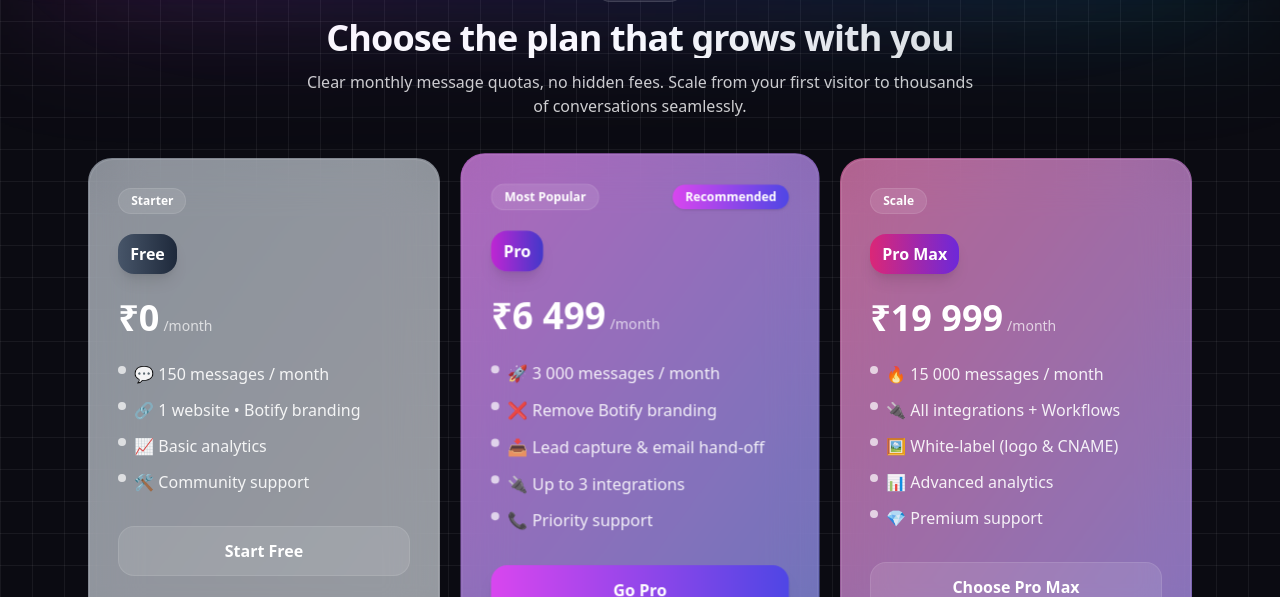
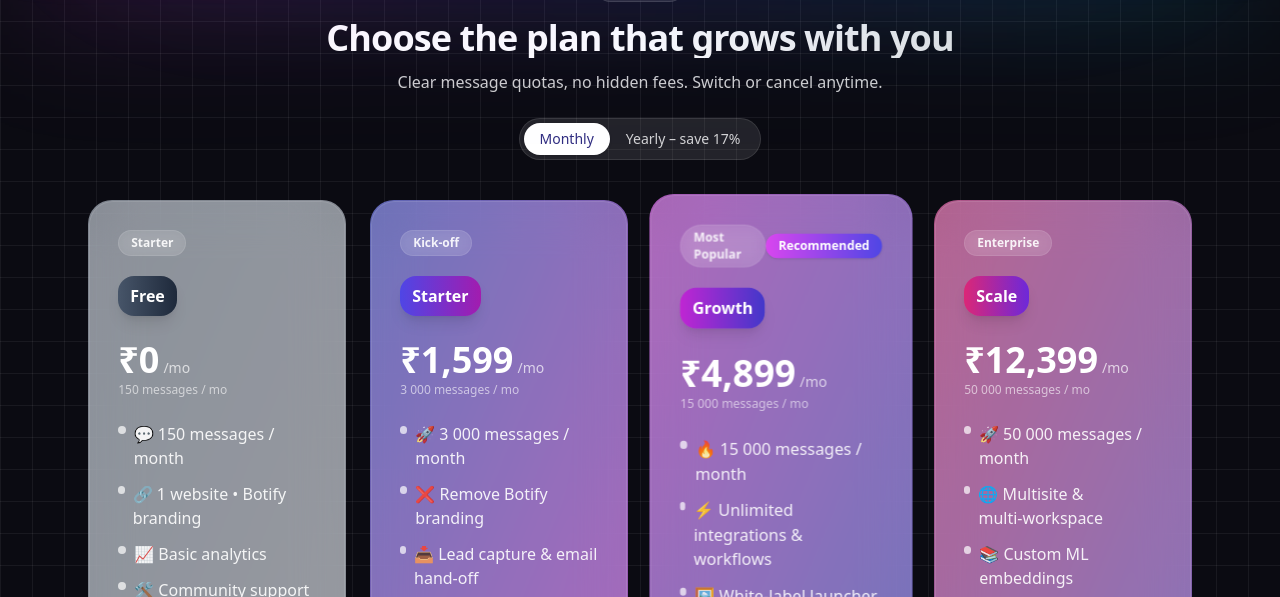
Before and after one commit to Gautam2117/AI-Chatbot-SAAS, a React (Vite) app: page /pricing in a window 1280 px wide. Shown: the part 203-800 px from the top of the page. Built offline with nearby package versions, Linux system fonts and the light colour scheme; no server answers.

Commit message:
Made minor changes

```diff
--- a/src/components/ChatTester.jsx
+++ b/src/components/ChatTester.jsx
@@ -61,7 +61,7 @@
   const [loading,       setLoading]       = useState(false);
 
   /* company workspace we attach the subscription to */
-  const [companyId,     setCompanyId]     = useState(null); // ← NEW
+  const [companyId,     setCompanyId]     = useState(null);
 
   /* usage / quota */
   const [messagesUsed,  setMessagesUsed]  = useState(0);
@@ -106,13 +106,12 @@
         const d = snap.data() || {};
 
         /* monthly counter */
-        const used = d.messagesUsedMonth || 0;
-        setMessagesUsed(used);
+        setMessagesUsed(d.messagesUsedMonth || 0);
 
         /* tier & caps */
-        const curTier       = d.tier || "free";
+        const curTier = d.tier || "free";
         setTier(curTier);
-        const caps          = { free: 150, pro: 3000, pro_max: 15000 };
+        const caps = { free: 150, starter: 3000, growth: 15000, scale: 50000 };
         setMonthlyLimit(caps[curTier] ?? 150);
 
         /* expiry warning */
@@ -134,9 +133,7 @@
       );
     })();
 
-    return () => {
-      unsubUsage?.(); unsubFaqs?.();
-    };
+    return () => { unsubUsage?.(); unsubFaqs?.(); };
   }, [user?.uid]);
 
   /* ─────────── derived values ─────────── */
@@ -151,8 +148,9 @@
   useEffect(() => { if (nearLimit || overLimit) setShowPricing(true); }, [nearLimit, overLimit]);
 
   /* ─────────── chat helpers ─────────── */
-  const pushUser      = (txt)  => setMessages((m) => [...m, { role: "user",      content: txt }]);
-  const pushAssistant = (txt)  =>
+  const pushUser      = (txt) =>
+    setMessages((m) => [...m, { role: "user",      content: txt }]);
+  const pushAssistant = (txt) =>
     setMessages((m) => {
       const clone = [...m];
       if (!clone.length || clone[clone.length - 1].role !== "assistant")
@@ -163,17 +161,17 @@
 
   /* ─────────── send question ─────────── */
   const ask = async () => {
-    if (!user?.uid)                   return alert("🔒 Please log in.");
-    if (!userQ.trim() || overLimit)   return;
+    if (!user?.uid)                 return alert("🔒 Please log in.");
+    if (!userQ.trim() || overLimit) return;
 
     setLoading(true); pushUser(userQ);
     const q = userQ; setUserQ("");
 
     try {
       const res = await fetch(`${BASE_URL}/api/chat`, {
-        method: "POST",
+        method:  "POST",
         headers: { "Content-Type": "application/json", "x-user-id": user.uid },
-        body: JSON.stringify({ question: q, faqs }),
+        body:    JSON.stringify({ question: q, faqs }),
       });
 
       if (!res.ok) {
@@ -193,12 +191,10 @@
     } catch (e) {
       console.error(e);
       pushAssistant("❌ Failed to fetch response");
-    } finally {
-      setLoading(false);
-    }
+    } finally { setLoading(false); }
   };
 
-  /* ─────────── checkout (flow uses /api/billing/subscribe) ─────────── */
+  /* ─────────── checkout (uses /api/billing/subscribe) ─────────── */
   const openCheckout = async (planKey) => {
     if (!user?.uid) return alert("🔒 Please log in.");
 
@@ -206,19 +202,20 @@
       const { data } = await axios.post(`${BASE_URL}/api/billing/subscribe`, {
         planKey,
         userId:   user.uid,
-        companyId,                                 // 👈 now supplied
+        companyId,
         customer: { name: user.displayName, email: user.email },
       });
 
       const launch = () => {
         const rzp = new window.Razorpay({
-          key: data.checkout.key,
-          subscription_id: data.checkout.subscription_id,
-          customer_id:     data.checkout.customer_id,
-          notes:           data.checkout.notes,
-          theme: { color: "#6d28d9" },
+          key:            data.checkout.key,
+          subscription_id:data.checkout.subscription_id,
+          customer_id:    data.checkout.customer_id,
+          notes:          data.checkout.notes,
+          theme:          { color: "#6d28d9" },
           handler: () => {
-            alert("✅ Subscription started!"); setShowPricing(false);
+            alert("✅ Subscription started!");
+            setShowPricing(false);
           },
         });
         rzp.open();
@@ -226,8 +223,9 @@
 
       if (!window.Razorpay) {
         const s = document.createElement("script");
-        s.src = "https://checkout.razorpay.com/v1/checkout.js";
-        s.onload = launch; s.onerror = () => alert("❌ Unable to load Razorpay");
+        s.src   = "https://checkout.razorpay.com/v1/checkout.js";
+        s.onload= launch;
+        s.onerror= () => alert("❌ Unable to load Razorpay");
         document.body.appendChild(s);
       } else launch();
     } catch (e) {
@@ -238,13 +236,17 @@
   };
 
   /* ─────────── clipboard / reset ─────────── */
-  const copyLast = async () => {
+  const copyLast  = async () => {
     const last = [...messages].reverse().find((m) => m.role === "assistant");
     if (last?.content) try { await navigator.clipboard.writeText(last.content); } catch {}
   };
   const clearChat = () => setMessages([]);
 
   /* ─────────────────────────────── render ─────────────────────────────── */
+  const displayTier = tier === "free"
+    ? "Free"
+    : tier.charAt(0).toUpperCase() + tier.slice(1);
+
   return (
     <GlassCard className="p-6 md:p-8 text-white/90">
       {/* Header */}
@@ -252,9 +254,7 @@
         <h2 className="text-2xl md:text-3xl font-semibold">🤖 Test your assistant</h2>
         <div className="flex items-center gap-2">
           <span className="inline-flex items-center rounded-full px-3 py-1 text-xs border border-white/10 bg-white/5">
-            Plan:&nbsp;<strong className="ml-1">
-              {tier === "pro_max" ? "Pro Max" : tier.charAt(0).toUpperCase() + tier.slice(1)}
-            </strong>
+            Plan:&nbsp;<strong className="ml-1">{displayTier}</strong>
           </span>
           <span className="inline-flex items-center rounded-full px-3 py-1 text-xs border border-emerald-400/20 bg-emerald-400/10 text-emerald-200">
             📈 {messagesUsed}/{monthlyLimit} msgs
@@ -401,19 +401,25 @@
             {/* plan cards */}
             <div className="mt-5 grid gap-3">
               {[
-                { keyBase: "pro",     title: "Pro",     colour: "white"   },
-                { keyBase: "promax",  title: "Pro Max", colour: "fuchsia" },
+                { keyBase: "starter", title: "Starter", colour: "white"   },
+                { keyBase: "growth",  title: "Growth",  colour: "fuchsia" },
+                { keyBase: "scale",   title: "Scale",   colour: "indigo"  },
               ].map(({ keyBase, title, colour }) => {
-                const planKey   = `${keyBase}_${billingCycle}`;        // pro_monthly, promax_yearly …
-                const meta      = keyBase === "pro"
-                  ? plans.pro[billingCycle]
-                  : plans.proMax[billingCycle];
+                const planKey = `${keyBase}_${billingCycle}`; // starter_monthly, growth_yearly …
+                const meta =
+                  keyBase === "starter"
+                    ? plans.starter[billingCycle]
+                    : keyBase === "growth"
+                    ? plans.growth[billingCycle]
+                    : plans.scale[billingCycle];
 
                 if (!meta) return null;
 
                 const cardCls =
                   colour === "fuchsia"
                     ? "border-fuchsia-400/30 bg-fuchsia-500/10"
+                    : colour === "indigo"
+                    ? "border-indigo-400/30 bg-indigo-500/10"
                     : "border-white/10 bg-white/5";
 
                 return (
@@ -442,7 +448,7 @@
               })}
             </div>
 
-            {/* --- OPTIONAL ADD-ON -------------------------------------------------- */}
+            {/* add-on */}
             {billingCycle === "monthly" && (
               <button
                 onClick={async () => {
--- a/src/pages/AdminDashboard.jsx
+++ b/src/pages/AdminDashboard.jsx
@@ -109,7 +109,7 @@
   const [search, setSearch] = useState("");
   const [debouncedSearch, setDebouncedSearch] = useState("");
   const [onlyPaid, setOnlyPaid] = useState(false);
-  const [tierFilter, setTierFilter] = useState("all"); // free | pro | pro_max | all
+  const [tierFilter, setTierFilter] = useState("all"); // free | starter | growth | scale | all
   const [companyFilter, setCompanyFilter] = useState("all");
   const [startDate, setStartDate] = useState(null);
   const [endDate, setEndDate] = useState(null);
@@ -497,18 +497,12 @@
               </div>
 
               <div className="flex gap-2">
-                <Chip active={tierFilter === "all"} onClick={() => setTierFilter("all")}>
-                  All
-                </Chip>
-                <Chip active={tierFilter === "free"} onClick={() => setTierFilter("free")}>
-                  Free
-                </Chip>
-                <Chip active={tierFilter === "pro"} onClick={() => setTierFilter("pro")}>
-                  Pro
-                </Chip>
-                <Chip active={tierFilter === "pro_max"} onClick={() => setTierFilter("pro_max")}>
-                  Pro Max
-                </Chip>
+                {/* replace the whole “chip” block */}
+                <Chip active={tierFilter === "all"}     onClick={() => setTierFilter("all")}>All</Chip>
+                <Chip active={tierFilter === "free"}    onClick={() => setTierFilter("free")}>Free</Chip>
+                <Chip active={tierFilter === "starter"} onClick={() => setTierFilter("starter")}>Starter</Chip>
+                <Chip active={tierFilter === "growth"}  onClick={() => setTierFilter("growth")}>Growth</Chip>
+                <Chip active={tierFilter === "scale"}   onClick={() => setTierFilter("scale")}>Scale</Chip>
               </div>
 
               <select
@@ -662,15 +656,16 @@
                         <td className="px-4 py-2">{r.companyName}</td>
                         <td className="px-4 py-2">
                           <div className="flex items-center gap-2">
-                            <Badge
-                              tone={
-                                r.tier === "pro_max"
-                                  ? "purple"
-                                  : r.tier === "pro"
-                                  ? "green"
-                                  : "gray"
-                              }
-                            >
+                            <Badge tone={
+                              r.tier === "scale"
+                                ? "purple"          // 📈  pick any colour you like
+                                : r.tier === "growth"
+                                ? "green"
+                                : r.tier === "starter"
+                                ? "emerald"
+                                : "gray"
+                            }>
+
                               {r.tier === "pro_max"
                                 ? "Pro Max"
                                 : r.tier.charAt(0).toUpperCase() + r.tier.slice(1)}
@@ -684,8 +679,9 @@
                                 className="border rounded-full px-2 py-1 focus:ring-1 focus:ring-indigo-400 text-xs"
                               >
                                 <option value="free">Free</option>
-                                <option value="pro">Pro</option>
-                                <option value="pro_max">Pro Max</option>
+                                <option value="starter">Starter</option>
+                                <option value="growth">Growth</option>
+                                <option value="scale">Scale</option>
                               </select>
                             )}
                           </div>
--- a/src/pages/Pricing.jsx
+++ b/src/pages/Pricing.jsx
@@ -1,81 +1,131 @@
 // src/pages/Pricing.jsx
-import React from "react";
+import React, { useState } from "react";
 import Layout from "../components/Layout";
 import { Link } from "react-router-dom";
 
 /* -------------------------------------------------------------------------- */
 /*  ✔  Figures and bullets here are the SINGLE SOURCE OF TRUTH for marketing  */
-/*  If you change a quota or price in the backend, nudge this file as well.   */
+/*  Keep quotas / prices in sync with Razorpay plan IDs & backend constants.    */
 /* -------------------------------------------------------------------------- */
-const plans = [
-  /* ────────── Free ────────── */
-  {
+
+// Toggle helper (monthly ↔ yearly)
+const BILLING = {
+  monthly: {
+    suffix: "/mo",
+    switchLabel: "Monthly",
+  },
+  yearly: {
+    suffix: "/yr (2 mo free)",
+    switchLabel: "Yearly – save 17%",
+  },
+};
+
+const BASE_PLANS = {
+  /* ---------------------------- FREE ----------------------------------- */
+  free: {
     name: "Free",
-    highlight: "Starter",
-    borderFrom: "from-slate-300/60",
-    borderTo: "to-slate-200/60",
-    headerFrom: "from-slate-600",
-    headerTo: "to-slate-800",
-    pill: "bg-white/10 text-white border-white/10",
-    price: "₹0",
-    period: "/month",
-    cta: { label: "Start Free", to: "/signup" },
-    features: [
+    slug: "free",
+    tierLabel: "Starter",
+    price: 0,
+    quota: "150 messages / mo",
+    bullets: [
       "💬 150 messages / month",
       "🔗 1 website • Botify branding",
       "📈 Basic analytics",
       "🛠️ Community support",
     ],
+    colors: {
+      borderFrom: "from-slate-300/60",
+      borderTo: "to-slate-200/60",
+      headerFrom: "from-slate-600",
+      headerTo: "to-slate-800",
     },
-
-  /* ────────── Pro ────────── */
-  {
-    name: "Pro",
-    highlight: "Most Popular",
+    cta: { label: "Start Free", to: "/signup" },
+  },
+  /* ---------------------------- STARTER -------------------------------- */
+  starter: {
+    name: "Starter",
+    slug: "starter",
+    tierLabel: "Kick‑off",
+    price: { monthly: 1599, yearly: 15990 }, // INR
+    quota: "3 000 messages / mo",
+    bullets: [
+      "🚀 3 000 messages / month",
+      "❌ Remove Botify branding",
+      "📥 Lead capture & email hand‑off",
+      "🔌 3 integrations",
+      "📞 Priority support",
+    ],
+    featured: false,
+    colors: {
+      borderFrom: "from-indigo-400/70",
+      borderTo: "to-fuchsia-400/70",
+      headerFrom: "from-indigo-600",
+      headerTo: "to-fuchsia-700",
+    },
+    cta: { label: "Choose Starter", to: "/signup" },
+  },
+  /* ---------------------------- GROWTH --------------------------------- */
+  growth: {
+    name: "Growth",
+    slug: "growth",
+    tierLabel: "Most Popular",
+    price: { monthly: 4899, yearly: 48990 },
+    quota: "15 000 messages / mo",
+    bullets: [
+      "🔥 15 000 messages / month",
+      "⚡ Unlimited integrations & workflows",
+      "🖼️ White‑label launcher & CNAME",
+      "📊 Advanced analytics",
+      "💎 Premium support",
+    ],
+    featured: true,
+    colors: {
       borderFrom: "from-fuchsia-400/70",
       borderTo: "to-indigo-400/70",
       headerFrom: "from-fuchsia-600",
       headerTo: "to-indigo-700",
-    pill: "bg-white/10 text-white border-white/10",
-    price: "₹6 499",
-    period: "/month",
-    cta: { label: "Go Pro", to: "/signup" },
-    featured: true,
-    features: [
-      "🚀 3 000 messages / month",
-      "❌ Remove Botify branding",
-      "📥 Lead capture & email hand-off",
-      "🔌 Up to 3 integrations",
-      "📞 Priority support",
+    },
+    cta: { label: "Go Growth", to: "/signup" },
+  },
+  /* ---------------------------- SCALE ---------------------------------- */
+  scale: {
+    name: "Scale",
+    slug: "scale",
+    tierLabel: "Enterprise",
+    price: { monthly: 12399, yearly: 123990 },
+    quota: "50 000 messages / mo",
+    bullets: [
+      "🚀 50 000 messages / month",
+      "🌐 Multisite & multi‑workspace",
+      "📚 Custom ML embeddings",
+      "🔒 Dedicated VPC & SSO",
+      "🤝 1:1 success manager",
     ],
-  },
-
-  /* ────────── Pro Max ────────── */
-  {
-    name: "Pro Max",
-    highlight: "Scale",
+    featured: false,
+    colors: {
       borderFrom: "from-pink-400/70",
       borderTo: "to-violet-400/70",
       headerFrom: "from-pink-600",
       headerTo: "to-violet-700",
-    pill: "bg-white/10 text-white border-white/10",
-    price: "₹19 999",
-    period: "/month",
-    cta: { label: "Choose Pro Max", to: "/signup" },
-    features: [
-      "🔥 15 000 messages / month",
-      "🔌 All integrations + Workflows",
-      "🖼️ White-label (logo & CNAME)",
-      "📊 Advanced analytics",
-      "💎 Premium support",
-    ],
     },
-];
+    cta: { label: "Choose Scale", to: "/signup" },
+  },
+};
 
-const Pricing = () => (
+function formatPrice(val) {
+  return `₹${val.toLocaleString("en-IN")}`;
+}
+
+const Pricing = () => {
+  const [cycle, setCycle] = useState("monthly"); // monthly | yearly
+
+  const planOrder = ["free", "starter", "growth", "scale"];
+
+  return (
     <Layout
       title="Pricing – Botify AI Chatbot Plans"
-    description="Transparent monthly pricing for Botify AI chatbots. Start free, upgrade to Pro or Pro Max when you’re ready for higher message volume and advanced features."
+      description="Transparent pricing for Botify AI chatbots. Start free, then scale with Starter, Growth or Scale plans."
     >
       <section className="relative py-14 sm:py-20">
         {/* Ambient gradient glow */}
@@ -91,64 +141,72 @@
               Choose the plan that grows with you
             </h1>
             <p className="mx-auto mt-3 max-w-2xl text-white/80">
-            Clear monthly message quotas, no hidden fees. Scale from your first
-            visitor to thousands of conversations seamlessly.
+              Clear message quotas, no hidden fees. Switch or cancel anytime.
             </p>
+
+            {/* Monthly / Yearly toggle */}
+            <div className="mt-6 inline-flex rounded-full bg-white/10 p-1 border border-white/10">
+              {Object.entries(BILLING).map(([key, cfg]) => (
+                <button
+                  key={key}
+                  onClick={() => setCycle(key)}
+                  className={`px-4 py-1.5 text-sm rounded-full transition font-medium ${
+                    cycle === key
+                      ? "bg-white text-indigo-900 shadow"
+                      : "text-white/80 hover:text-white"
+                  }`}
+                >
+                  {cfg.switchLabel}
+                </button>
+              ))}
+            </div>
           </div>
 
           {/* Cards */}
-        <div className="mt-10 grid grid-cols-1 gap-6 md:grid-cols-3">
-          {plans.map((p) => (
+          <div className="mt-10 grid grid-cols-1 gap-6 md:grid-cols-4">
+            {planOrder.map((slug) => {
+              const p = BASE_PLANS[slug];
+              const priceLabel =
+                slug === "free"
+                  ? "₹0"
+                  : formatPrice(p.price[cycle]);
+              return (
                 <div
-              key={p.name}
-              className={[
-                "relative rounded-3xl p-[1.2px] transition-transform hover:-translate-y-1 hover:shadow-[0_20px_60px_rgba(0,0,0,0.35)]",
-                "bg-gradient-to-br",
-                p.borderFrom,
-                p.borderTo,
-                p.featured ? "scale-[1.02]" : "",
-              ].join(" ")}
+                  key={slug}
+                  className={`relative rounded-3xl p-[1.2px] bg-gradient-to-br ${p.colors.borderFrom} ${p.colors.borderTo} transition-transform hover:-translate-y-1 hover:shadow-[0_20px_60px_rgba(0,0,0,0.35)] ${
+                    p.featured ? "scale-[1.02]" : ""
+                  }`}
                 >
                   <div className="rounded-3xl h-full bg-white/10 backdrop-blur-xl p-6 sm:p-7 border border-white/10">
                     {/* Badge / highlight */}
                     <div className="flex items-center justify-between">
-                  <div
-                    className={[
-                      "inline-flex items-center rounded-full border px-3 py-1 text-xs font-semibold",
-                      p.pill,
-                    ].join(" ")}
-                  >
-                    {p.highlight}
-                  </div>
+                      <span className="inline-flex items-center rounded-full border border-white/10 bg-white/10 px-3 py-1 text-xs font-semibold text-white/90 backdrop-blur">
+                        {p.tierLabel}
+                      </span>
                       {p.featured && (
-                    <div className="rounded-full bg-gradient-to-r from-fuchsia-500 to-indigo-600 px-3 py-1 text-xs font-bold text-white shadow">
+                        <span className="rounded-full bg-gradient-to-r from-fuchsia-500 to-indigo-600 px-3 py-1 text-xs font-bold text-white shadow">
                           Recommended
-                    </div>
+                        </span>
                       )}
                     </div>
 
                     {/* Title */}
                     <div
-                  className={[
-                    "mt-5 inline-flex rounded-2xl px-3 py-2 text-white font-extrabold",
-                    "bg-gradient-to-r",
-                    p.headerFrom,
-                    p.headerTo,
-                    "shadow-lg",
-                  ].join(" ")}
+                      className={`mt-5 inline-flex rounded-2xl px-3 py-2 text-white font-extrabold bg-gradient-to-r ${p.colors.headerFrom} ${p.colors.headerTo} shadow-lg`}
                     >
                       {p.name}
                     </div>
 
                     {/* Price */}
                     <div className="mt-6 flex items-baseline gap-1">
-                  <div className="text-4xl font-extrabold text-white">{p.price}</div>
-                  <div className="text-sm text-white/70">{p.period}</div>
+                      <span className="text-4xl font-extrabold text-white">{priceLabel}</span>
+                      <span className="text-sm text-white/70">{BILLING[cycle].suffix}</span>
                     </div>
+                    <p className="mt-0.5 text-xs text-white/60">{p.quota}</p>
 
                     {/* Features */}
                     <ul className="mt-6 space-y-3 text-white/90">
-                  {p.features.map((f, i) => (
+                      {p.bullets.map((f, i) => (
                         <li key={i} className="flex items-start gap-2">
                           <span className="mt-1 h-2 w-2 rounded-full bg-white/70" />
                           <span>{f}</span>
@@ -160,31 +218,31 @@
                     <div className="mt-8">
                       <Link
                         to={p.cta.to}
-                    className={[
-                      "inline-flex w-full items-center justify-center rounded-2xl px-4 py-3 font-semibold text-white transition",
+                        className={`inline-flex w-full items-center justify-center rounded-2xl px-4 py-3 font-semibold text-white transition ${
                           p.featured
                             ? "bg-gradient-to-r from-fuchsia-500 to-indigo-600 hover:from-fuchsia-400 hover:to-indigo-500 shadow-lg"
-                        : "bg-white/10 hover:bg-white/15 border border-white/10",
-                    ].join(" ")}
+                            : "bg-white/10 hover:bg-white/15 border border-white/10"
+                        }`}
                       >
                         {p.cta.label}
                       </Link>
                     </div>
                   </div>
                 </div>
-          ))}
+              );
+            })}
           </div>
 
           {/* FAQ / Contact strip */}
           <div className="mt-10 rounded-3xl border border-white/10 bg-white/10 p-6 text-center text-white/90 backdrop-blur-xl">
             <p>
-            💡 Need a custom plan or have questions?{" "}
-            <a
-              href="/contact"
+              💡 Need a custom plan or have questions?{' '}
+              <Link
+                to="/contact"
                 className="underline decoration-indigo-300 hover:text-white"
               >
                 Contact our team
-            </a>
+              </Link>
               .
             </p>
           </div>
@@ -192,5 +250,6 @@
       </section>
     </Layout>
   );
+};
 
 export default Pricing;
```
Lines whose indentation alone changed are shown as unchanged.
